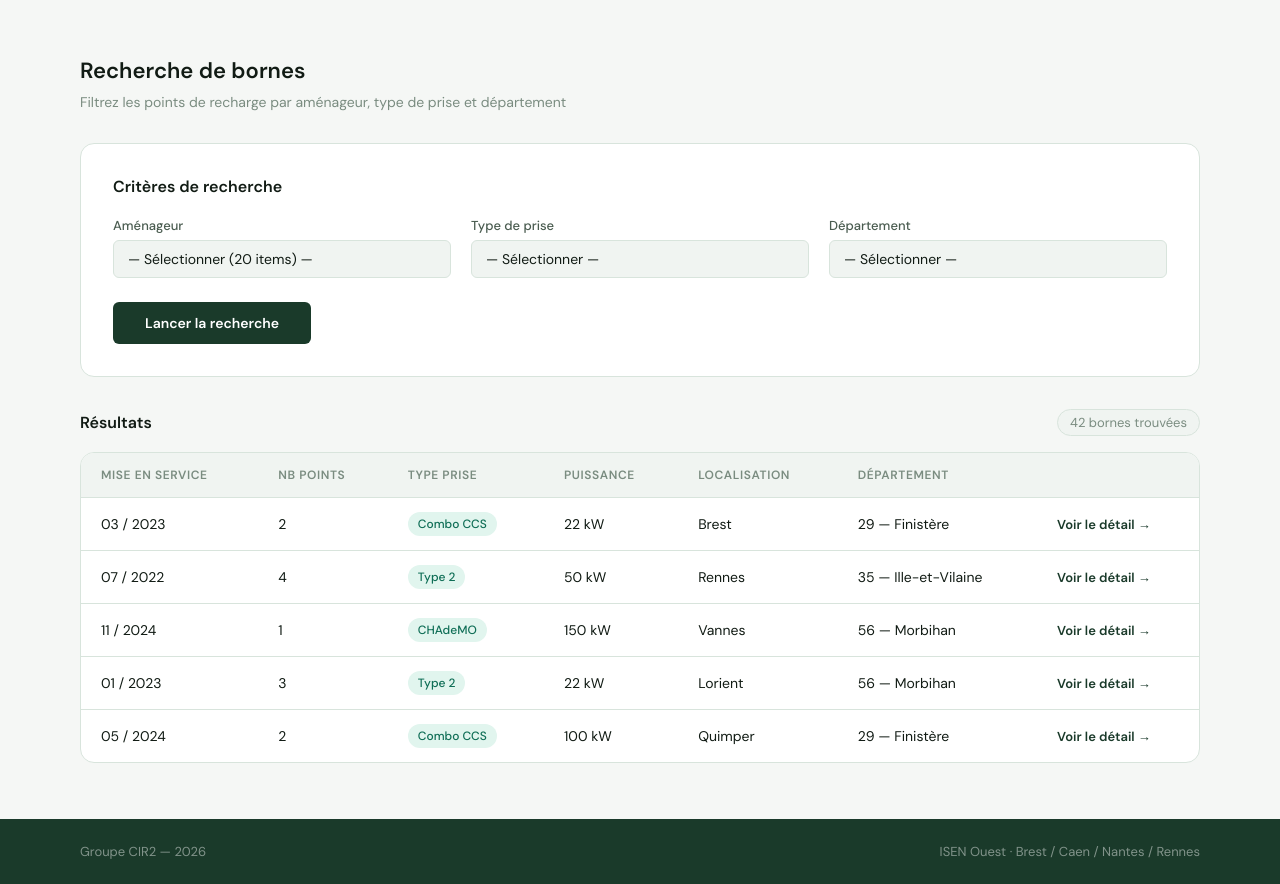
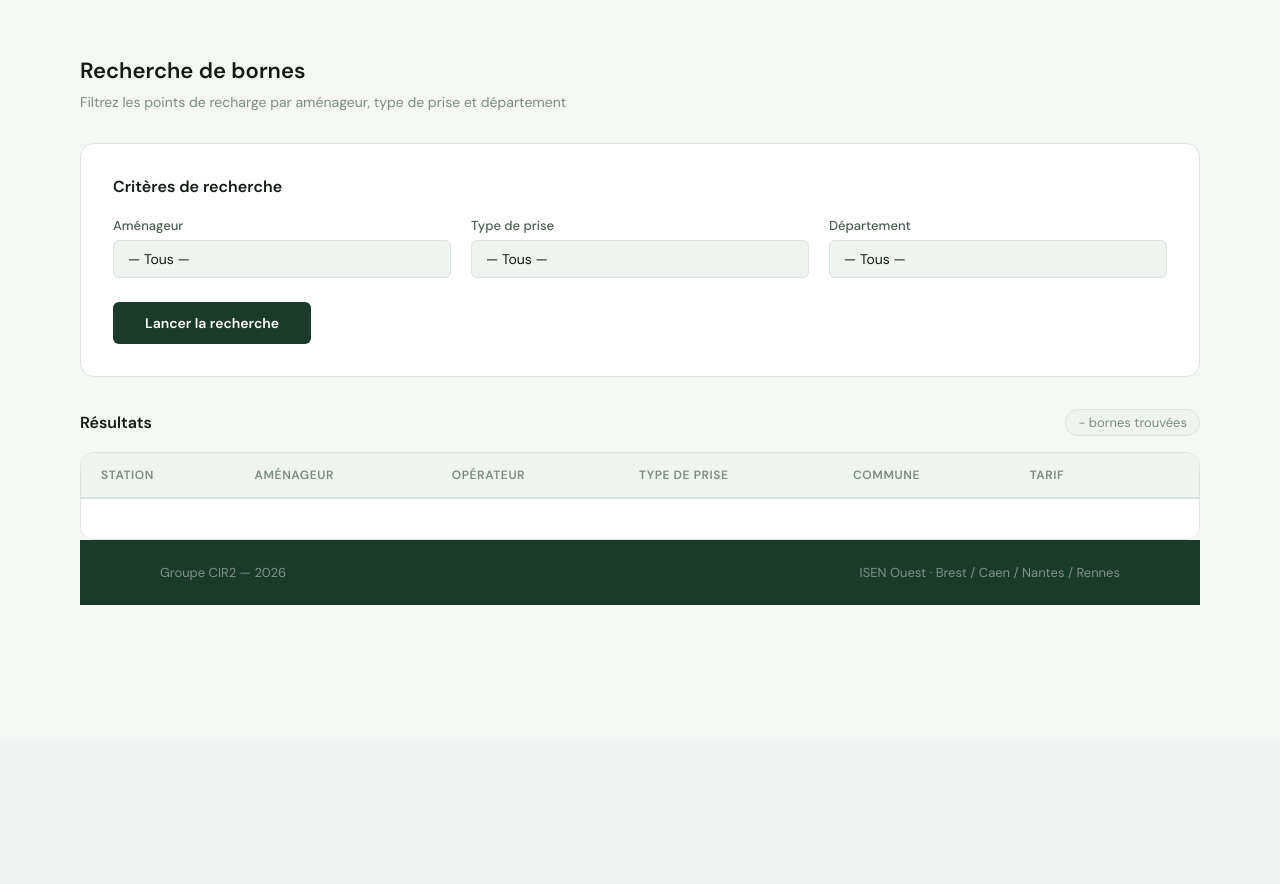
Before and after one commit to matth-blt/Projet-Web-CIR2, a PHP site: page /html/recherche.html in a window 1280 px wide. Shown: the part 60-944 px from the top of the page. After the commit the page ends 665 px from the top, so only its background shows below. Run offline with PHP 8.4, Linux system fonts and the light colour scheme; lists and menus that the app fills with data are empty.

Commit message:
Update search page

```diff
--- a/api/models/Stats.php
+++ b/api/models/Stats.php
@@ -108,7 +108,7 @@ class Stats {
 
     /**
      * Retourne le nombre d'amenageurs.
-     */
+    */
     public function getNbrAmenageurs(): int {
         try {
             $stmt = $this->db->prepare('
@@ -127,7 +127,7 @@ class Stats {
 
     /**
      * Retourne le nombre de types de prises.
-     */
+    */
     public function getNbrTypeDePrises(): int {
         try {
             $stmt = $this->db->prepare('
--- a/front/css/recherche.css
+++ b/front/css/recherche.css
@@ -119,6 +119,57 @@ tbody tr:hover {
   white-space: nowrap;
 }
 
+/* ── PAGINATION ── */
+.pager {
+  display: flex;
+  align-items: center;
+  justify-content: center;
+  gap: 6px;
+  padding: 20px;
+  background: var(--blanc);
+  border-top: 1px solid var(--bordure);
+}
+
+.pager-btn {
+  width: 36px;
+  height: 36px;
+  border-radius: var(--arrondi-sm);
+  border: 1px solid var(--bordure);
+  background: var(--blanc);
+  font-size: 14px;
+  font-weight: 500;
+  color: var(--texte2);
+  cursor: pointer;
+  display: flex;
+  align-items: center;
+  justify-content: center;
+  transition: all 0.2s ease;
+}
+
+.pager-btn:hover:not(:disabled) {
+  border-color: var(--vert-accent);
+  color: var(--vert-accent);
+  background: var(--vert-clair);
+}
+
+.pager-btn:disabled {
+  opacity: 0.4;
+  cursor: not-allowed;
+}
+
+.pager-btn.active {
+  background: var(--vert-fonce);
+  color: var(--blanc);
+  border-color: var(--vert-fonce);
+  font-weight: 600;
+}
+
+.pager-dots {
+  color: var(--texte3);
+  font-size: 14px;
+  padding: 0 4px;
+}
+
 /* ── RESPONSIVE ── */
 @media (max-width: 768px) {
   .search-section { padding: 40px 32px; }
--- a/front/html/recherche.html
+++ b/front/html/recherche.html
@@ -7,10 +7,10 @@
   <link href="https://fonts.googleapis.com/css2?family=DM+Sans:wght@400;500;600&display=swap" rel="stylesheet">
   <link rel="stylesheet" href="../css/common.css">
   <link rel="stylesheet" href="../css/recherche.css">
+  <script src="../js/recherche.js" defer></script>
 </head>
 <body>
     <div class="page">
-
         <header>
             <div class="logo">
             <div class="logo-icon">
@@ -37,32 +37,20 @@
         <div class="filter-row">
             <div class="field-group">
             <label class="field-label">Aménageur</label>
-          <select class="field-select">
-            <option>— Sélectionner (20 items) —</option>
-            <option>R3</option>
-            <option>ELECTRIC 55 CHARGING</option>
-            <option>LE ROUX LOISIRS</option>
-            <option>Freshmile</option>
+            <select class="field-select" id="select-amenageur">
+                <option value="">— Tous —</option>
             </select>
             </div>
             <div class="field-group">
             <label class="field-label">Type de prise</label>
-          <select class="field-select">
-            <option>— Sélectionner —</option>
-            <option>Combo CCS</option>
-            <option>CHAdeMO</option>
-            <option>Type 2</option>
-            <option>Type 3</option>
+            <select class="field-select" id="select-prise">
+                <option value="">— Tous —</option>
             </select>
             </div>
             <div class="field-group">
             <label class="field-label">Département</label>
-          <select class="field-select">
-            <option>— Sélectionner —</option>
-            <option>22 — Côtes-d'Armor</option>
-            <option>29 — Finistère</option>
-            <option>35 — Ille-et-Vilaine</option>
-            <option>56 — Morbihan</option>
+            <select class="field-select" id="select-departement">
+                <option value="">— Tous —</option>
             </select>
             </div>
         </div>
@@ -71,54 +59,27 @@
 
         <div class="results-header">
         <span class="results-title">Résultats</span>
-      <span class="results-count">42 bornes trouvées</span>
+        <span class="results-count" id="results-count">- bornes trouvées</span>
         </div>
         <div class="table-wrap">
-      <table>
+        <table id="results-table">
             <thead>
             <tr>
-            <th>Mise en service</th>
-            <th>Nb points</th>
-            <th>Type prise</th>
-            <th>Puissance</th>
-            <th>Localisation</th>
-            <th>Département</th>
+                <th>Station</th>
+                <th>Aménageur</th>
+                <th>Opérateur</th>
+                <th>Type de prise</th>
+                <th>Commune</th>
+                <th>Tarif</th>
                 <th></th>
             </tr>
             </thead>
-        <tbody>
-          <tr>
-            <td>03 / 2023</td><td>2</td>
-            <td><span class="tag-prise">Combo CCS</span></td>
-            <td>22 kW</td><td>Brest</td><td>29 — Finistère</td>
-            <td><a href="detail.html" class="link-detail">Voir le détail →</a></td>
-          </tr>
-          <tr>
-            <td>07 / 2022</td><td>4</td>
-            <td><span class="tag-prise">Type 2</span></td>
-            <td>50 kW</td><td>Rennes</td><td>35 — Ille-et-Vilaine</td>
-            <td><a href="detail.html" class="link-detail">Voir le détail →</a></td>
-          </tr>
-          <tr>
-            <td>11 / 2024</td><td>1</td>
-            <td><span class="tag-prise">CHAdeMO</span></td>
-            <td>150 kW</td><td>Vannes</td><td>56 — Morbihan</td>
-            <td><a href="detail.html" class="link-detail">Voir le détail →</a></td>
-          </tr>
-          <tr>
-            <td>01 / 2023</td><td>3</td>
-            <td><span class="tag-prise">Type 2</span></td>
-            <td>22 kW</td><td>Lorient</td><td>56 — Morbihan</td>
-            <td><a href="detail.html" class="link-detail">Voir le détail →</a></td>
-          </tr>
-          <tr>
-            <td>05 / 2024</td><td>2</td>
-            <td><span class="tag-prise">Combo CCS</span></td>
-            <td>100 kW</td><td>Quimper</td><td>29 — Finistère</td>
-            <td><a href="detail.html" class="link-detail">Voir le détail →</a></td>
-          </tr>
+            <tbody id="results-body">
+                <!-- Rempli dynamiquement en JS -->
             </tbody>
         </table>
+        <div class="pager" id="results-pager">
+            <!-- Rempli dynamiquement en JS -->
         </div>
         </div>
 
@@ -126,7 +87,6 @@
             <span>Groupe CIR2 — 2026</span>
             <span>ISEN Ouest · Brest / Caen / Nantes / Rennes</span>
         </footer>
-
     </div>
 </body>
 </html>
```
Also changed, not shown: api/models/Referentiel.php (+22 -0 lines), api/request.php (+38 -3 lines), front/js/recherche.js (added, +245 -0 lines), back/php/create.php (indentation only), front/assets/img.jpg (deleted). Lines whose indentation alone changed are shown as unchanged.
